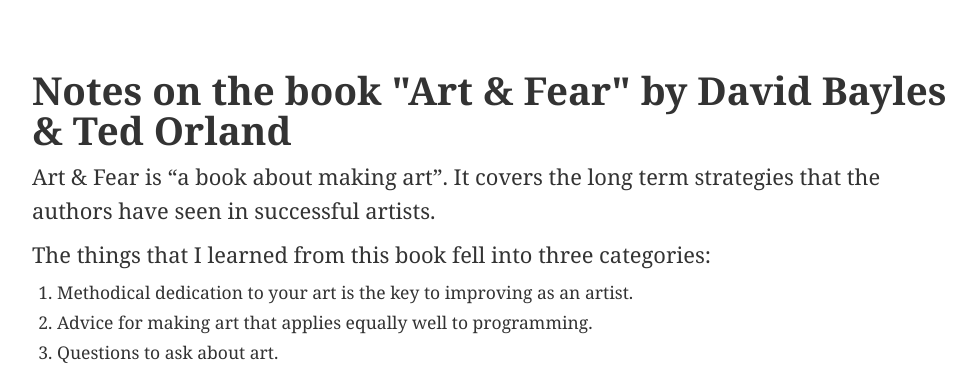
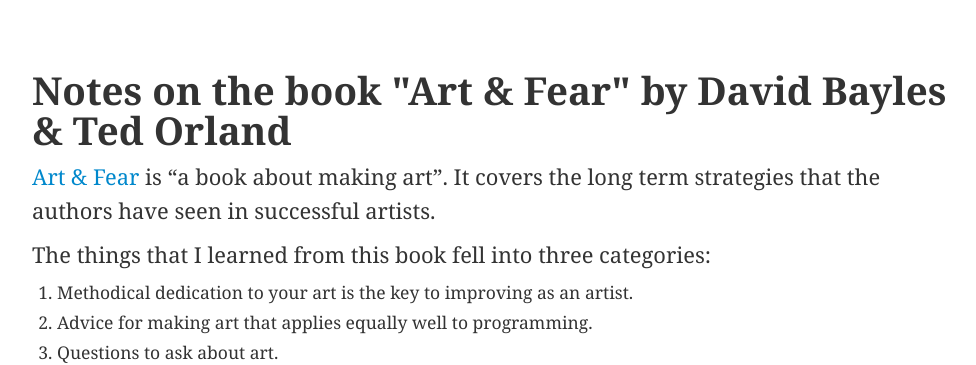
Before and after one commit to jpf/jpf.github.io, a Jekyll site: the page built from _posts/2015-02-27-notes-on-art-and-fear.md, in a window 1280 px wide and 900 px high. Shown: the top 365 px of the window, without its empty margins (147-1123 px from the left). Built offline with Jekyll 4.4.1, drawn with Linux system fonts in a browser that asks for light colours; part of the change alters nothing that is shown.

```diff
--- a/_posts/2015-02-27-notes-on-art-and-fear.md
+++ b/_posts/2015-02-27-notes-on-art-and-fear.md
@@ -3,7 +3,8 @@ title: Notes on the book "Art & Fear" by David Bayles & Ted Orland
 layout: review
 ---
 
-Art & Fear is "a book about making art". It covers the long term
+[Art & Fear](http://www.amazon.com/gp/product/B0042JSQLU/ref=as_li_tl?ie=UTF8&camp=1789&creative=390957&creativeASIN=B0042JSQLU&linkCode=as2&tag=joelfran-20&linkId=IAYMK5OLKHYO4T3S)
+is "a book about making art". It covers the long term
 strategies that the authors have seen in successful artists.
 
 The things that I learned from this book fell into three categories:
```
